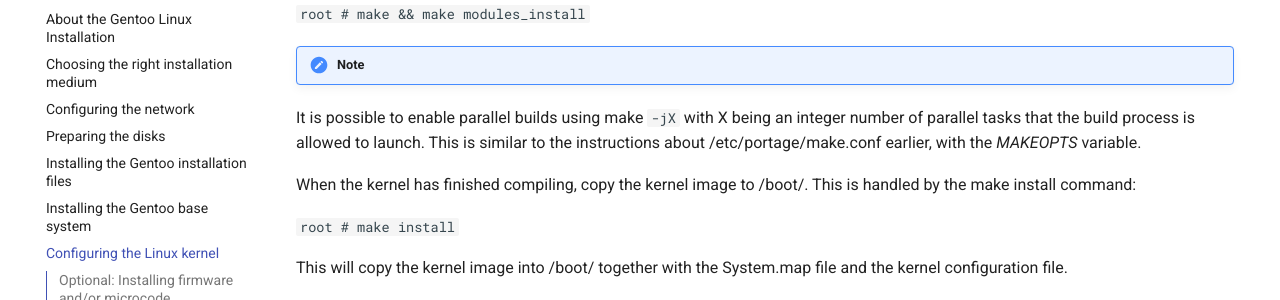
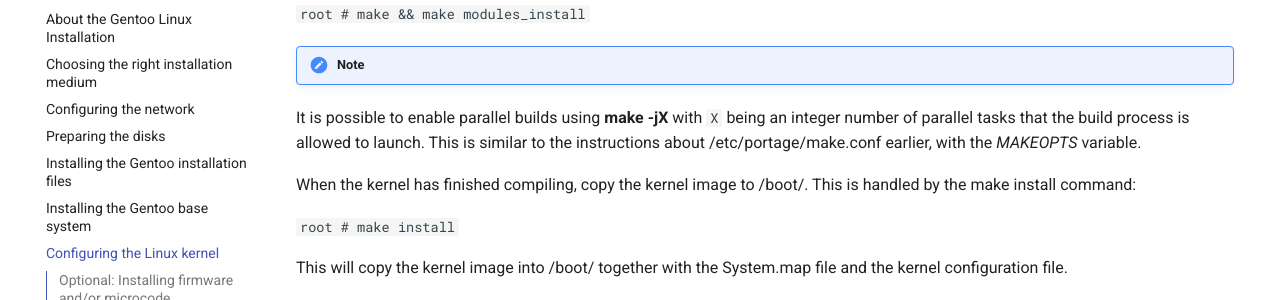
Before and after one commit to floviken/mkdocs, an MkDocs documentation site: the page built from docs/gentoo/installation/07-Configuring the linux kernel.md, in a window 1280 px wide and 900 px high, scrolled down 10505 px. Shown: the part 152-452 px from the top of the window. Built offline with MkDocs 1.6.1 and Material for MkDocs 9.7.7, drawn with Linux system fonts in a browser that asks for light colours.

```diff
--- a/docs/gentoo/installation/07-Configuring the linux kernel.md
+++ b/docs/gentoo/installation/07-Configuring the linux kernel.md
@@ -394,12 +394,11 @@ With the configuration now done, it is time to compile and install the kernel. E
 `root # make && make modules_install`
 
 !!! Note
-It is possible to enable parallel builds using make `-jX` with X being an integer number of parallel tasks that the build process is allowed to launch. This is similar to the instructions about /etc/portage/make.conf earlier, with the *MAKEOPTS* variable.
+It is possible to enable parallel builds using **make -jX** with `X` being an integer number of parallel tasks that the build process is allowed to launch. This is similar to the instructions about /etc/portage/make.conf earlier, with the *MAKEOPTS* variable.
 
 When the kernel has finished compiling, copy the kernel image to /boot/. This is handled by the make install command:
 
 `root # make install`
-
 
 This will copy the kernel image into /boot/ together with the System.map file and the kernel configuration file.
 
```
